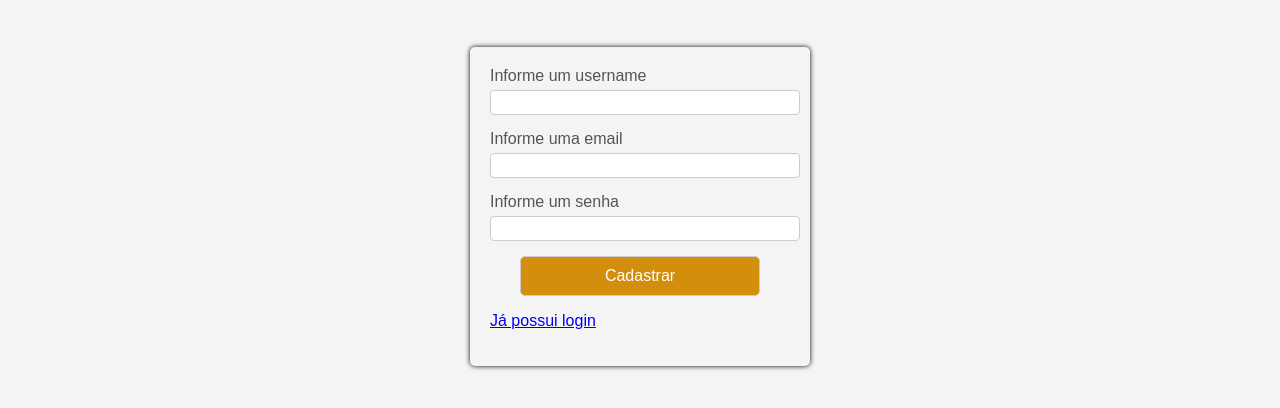
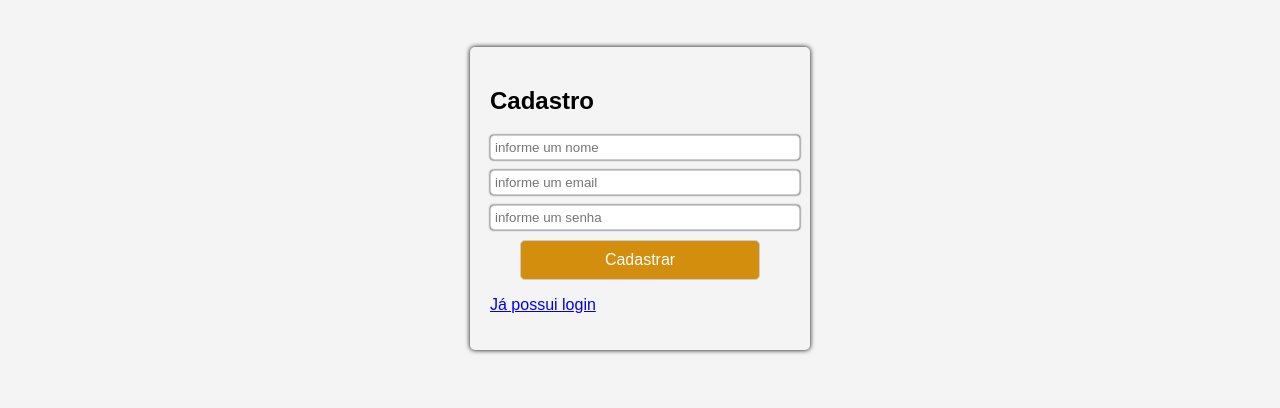
Before and after one commit to Nigguti/Mapa, a plain HTML site: page cadastro.html in a window 1280 px wide. Shown: the part 40-448 px from the top of the page. Drawn offline with Linux system fonts and the light colour scheme.

Commit message:
correcoes de usabilidade

```diff
--- a/cadastro.html
+++ b/cadastro.html
@@ -10,18 +10,19 @@
     <div id="titulo">
          <h1>Mapa</h1>
     <div class="container">
+     <h2>Cadastro</h2>
          <form>
             <div class="cadastro">
-                 <label for="login">Informe um username</label>
-                  <input type="text" id="login" name="login" required>
+                 <label for="login"></label>
+                  <input type="text" id="login" name="login" placeholder="informe um nome" required>
              </div>
              <div class="cadastro">
-                <label for="username">Informe uma email</label>
-                 <input type="text" id="username" name="username" required>
+                <label for="username"></label>
+                 <input type="text" id="username" name="username" placeholder="informe um email" required>
             </div>
             <div class="cadastro">
-                <label for="email">Informe um senha</label>
-                 <input type="text" id="email" name="email" required>
+                <label for="email"></label>
+                 <input type="text" id="email" name="email" placeholder="informe um senha" required>
             </div>
             <div class="cadastro">
                 <button type="submit">Cadastrar</button>
--- a/front/style.css
+++ b/front/style.css
@@ -22,21 +22,24 @@ h1 {
 }
 
 .cadastro {
-    margin-bottom: 15px;
+    margin-bottom: 10px;
 }
 
 label {
     display: block;
-    margin-bottom: 5px;
+    margin-bottom: 10px;
     color: #555;
 }
 
 input[type="text"],
-imput[type="email"]{
+input[type="email"],
+input[type="password"]
+{
     width: 100%;
     padding: 4px;
     border: 1px solid #ccc;
     border-radius: 4px;
+    box-shadow: 0 0 2px rgba(0, 0, 0, 1);
 }
 
 button {
```
Also changed, not shown: index.html (+5 -4 lines), lembrar-senha.html (+2 -2 lines).
